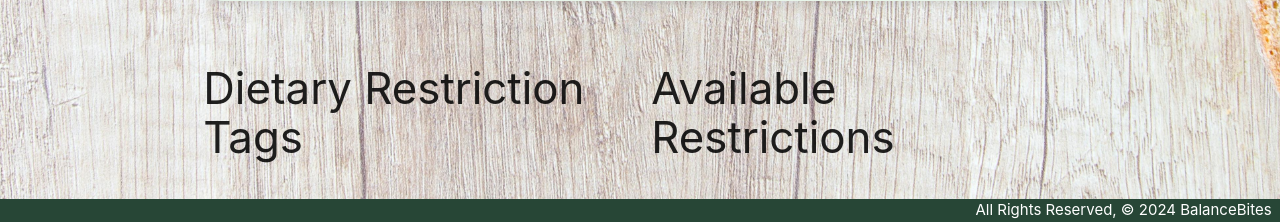
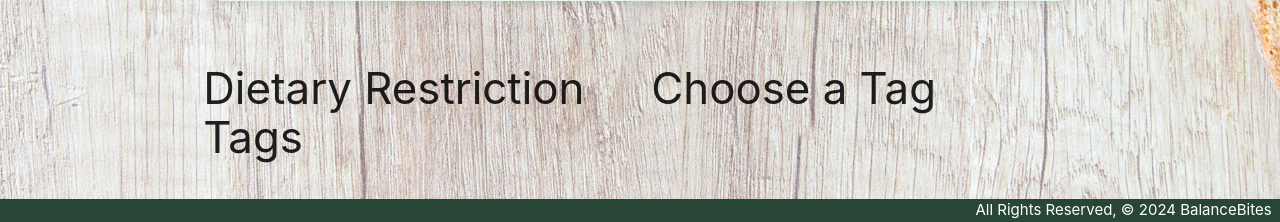
Before and after one commit to vidhipatel1999/foodplanner, a Django app: template main_app/templates/weeks/detail.html in a window 1280 px wide. Shown: the part 1126-1348 px from the top of the page. Run offline with Django 4.2, Linux system fonts and the light colour scheme; the template is opened without the code that fills it: values that come from a table or form of the project are taken from there, others are empty.

Commit message:
Update detail.html with correct headers

```diff
--- a/main_app/templates/weeks/detail.html
+++ b/main_app/templates/weeks/detail.html
@@ -85,7 +85,7 @@
       {% endif %}
     </div>
     <div class="col s6">
-        <h3>Available Restrictions</h3>
+        <h3>Choose a Tag</h3>
         {% for restriction in restrictions %}
         <div class="card">
             <div class="card-content">
```
